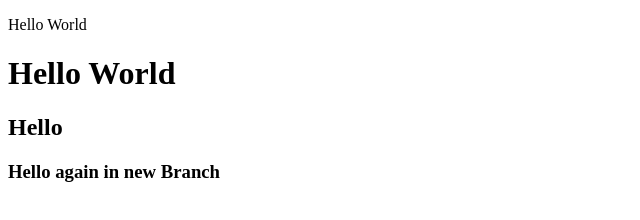
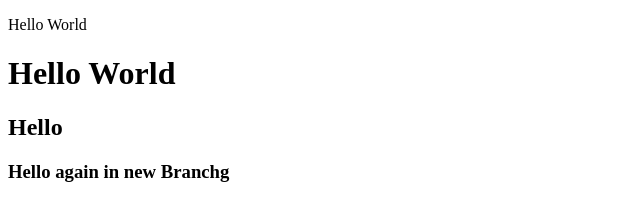
Before and after one commit to simke96/GitFullCurse, a plain HTML site: page index.html in a window 1280 px wide. Shown: the full height of the page, 0-640 px from the left. Drawn offline with Linux system fonts and the light colour scheme.

Commit message:
This is second update on other branch

```diff
--- a/index.html
+++ b/index.html
@@ -5,6 +5,6 @@
     <p>Hello World</p>
     <h1>Hello World</h1>
     <h2>Hello</h2>
-    <h3>Hello again in new Branch</h3>
+    <h3>Hello again in new Branchg</h3>
 </body>
     </html>
```
